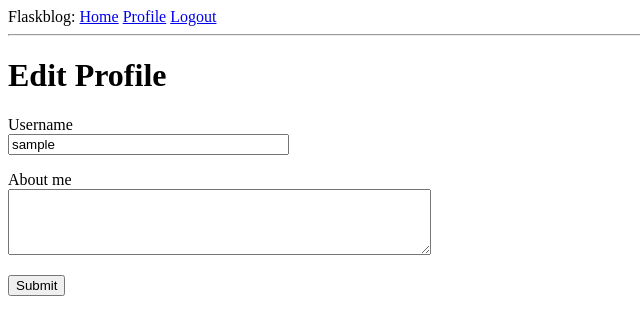
After one commit to NileeshaDM/Flask-Blog, a Flask app: page /edit_profile in a window 1280 px wide. The commit adds this page. Shown: the top 335 px of the page, without its empty margins (0-640 px from the left). Run offline with Flask 3, Linux system fonts and the light colour scheme; the visitor is signed in with stand-in values (Sample User, id 1); data comes from the database, SQL or seed files in the repository.

Commit message:
Flask Blog adding profile page, avatar and edit profile

```diff
--- a/app/forms.py
+++ b/app/forms.py
@@ -4,6 +4,8 @@ from wtforms.validators import ValidationError, DataRequired, Email, EqualTo
 import sqlalchemy as sa
 from app import db
 from app.models import User
+from wtforms import TextAreaField
+from wtforms.validators import Length
 
 class LoginForm(FlaskForm):
     username = StringField('Username', validators=[DataRequired()])
@@ -30,3 +32,8 @@ class RegistrationForm(FlaskForm):
             User.email == email.data))
         if user is not None:
             raise ValidationError('Please use a different email address.')
+
+class EditProfileForm(FlaskForm):
+    username = StringField('Username', validators=[DataRequired()])
+    about_me = TextAreaField('About me', validators=[Length(min=0, max=140)])
+    submit = SubmitField('Submit')
--- a/app/models.py
+++ b/app/models.py
@@ -6,6 +6,7 @@ import sqlalchemy.orm as so
 from app import db
 from werkzeug.security import generate_password_hash, check_password_hash
 from app import login
+from hashlib import md5
 
 class User(UserMixin, db.Model):
     id: so.Mapped[int] = so.mapped_column(primary_key=True)
@@ -18,11 +19,20 @@ class User(UserMixin, db.Model):
     posts: so.WriteOnlyMapped['Post'] = so.relationship(
         back_populates='author')
 
+    about_me: so.Mapped[Optional[str]] = so.mapped_column(sa.String(140))
+
+    last_seen: so.Mapped[Optional[datetime]] = so.mapped_column(
+        default=lambda: datetime.now(timezone.utc))
+
     def set_password(self, password):
         self.password_hash = generate_password_hash(password)
 
     def check_password(self, password):
         return check_password_hash(self.password_hash, password)
+
+    def avatar(self, size):
+        digest = md5(self.email.lower().encode('utf-8')).hexdigest()
+        return f'https://www.gravatar.com/avatar/{digest}?d=identicon&s={size}'
 
     def __repr__(self):
         return '<User {}>'.format(self.username)
--- a/app/routes.py
+++ b/app/routes.py
@@ -1,7 +1,8 @@
+from datetime import datetime, timezone
 from urllib.parse import urlsplit
 from flask import render_template, flash, redirect, request, url_for
 from app import app
-from app.forms import LoginForm, RegistrationForm
+from app.forms import EditProfileForm, LoginForm, RegistrationForm
 from flask_login import current_user, login_user
 from flask_login import logout_user
 from flask_login import login_required
@@ -62,3 +63,34 @@ def register():
         flash('Congratulations, you are now a registered user!')
         return redirect(url_for('login'))
     return render_template('register.html', title='Register', form=form)
+
+@app.route('/user/<username>')
+@login_required
+def user(username):
+    user = db.first_or_404(sa.select(User).where(User.username == username))
+    posts = [
+        {'author': user, 'body': 'Test post #1'},
+        {'author': user, 'body': 'Test post #2'}
+    ]
+    return render_template('user.html', user=user, posts=posts)
+
+@app.before_request
+def before_request():
+    if current_user.is_authenticated:
+        current_user.last_seen = datetime.now(timezone.utc)
+        db.session.commit()
+
+@app.route('/edit_profile', methods=['GET', 'POST'])
+@login_required
+def edit_profile():
+    form = EditProfileForm()
+    if form.validate_on_submit():
+        current_user.username = form.username.data
+        current_user.about_me = form.about_me.data
+        db.session.commit()
+        flash('Your changes have been saved.')
+        return redirect(url_for('edit_profile'))
+    elif request.method == 'GET':
+        form.username.data = current_user.username
+        form.about_me.data = current_user.about_me
+    return render_template('edit_profile.html', title='Edit Profile', form=form)
--- /dev/null
+++ b/app/templates/_post.html
@@ -0,0 +1,6 @@
+<table>
+    <tr valign="top">
+        <td><img src="{{ post.author.avatar(36) }}"></td>
+        <td>{{ post.author.username }} says:<br>{{ post.body }}</td>
+    </tr>
+</table>
--- a/app/templates/base.html
+++ b/app/templates/base.html
@@ -14,6 +14,7 @@
             {% if current_user.is_anonymous %}
             <a href="{{ url_for('login') }}">Login</a>
             {% else %}
+            <a href="{{ url_for('user', username=current_user.username) }}">Profile</a>
             <a href="{{ url_for('logout') }}">Logout</a>
             {% endif %}
         </div>
--- /dev/null
+++ b/app/templates/edit_profile.html
@@ -0,0 +1,23 @@
+{% extends "base.html" %}
+
+{% block content %}
+    <h1>Edit Profile</h1>
+    <form action="" method="post">
+        {{ form.hidden_tag() }}
+        <p>
+            {{ form.username.label }}<br>
+            {{ form.username(size=32) }}<br>
+            {% for error in form.username.errors %}
+            <span style="color: red;">[{{ error }}]</span>
+            {% endfor %}
+        </p>
+        <p>
+            {{ form.about_me.label }}<br>
+            {{ form.about_me(cols=50, rows=4) }}<br>
+            {% for error in form.about_me.errors %}
+            <span style="color: red;">[{{ error }}]</span>
+            {% endfor %}
+        </p>
+        <p>{{ form.submit() }}</p>
+    </form>
+{% endblock %}
```
Also changed, not shown: app/templates/user.html (added, +22 -0 lines), migrations/versions/01f90c96d9ff_new_fields_in_user_model.py (added, +34 -0 lines).
